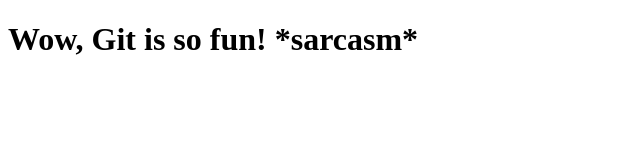
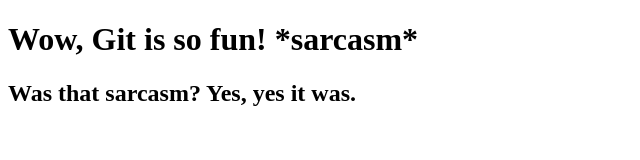
Before and after one commit to eb0980835/myfirstrepo, a plain HTML site: page index.html in a window 1280 px wide. Shown: the whole page, without its empty margins (0-640 px from the left). Drawn offline with Linux system fonts and the light colour scheme.

Commit message:
Updated website

```diff
--- a/index.html
+++ b/index.html
@@ -7,5 +7,6 @@
 </head>
 <body>
     <h1>Wow, Git is so fun! *sarcasm*</h1>
+    <h2>Was that sarcasm? Yes, yes it was.</h2>
 </body>
 </html>
```
